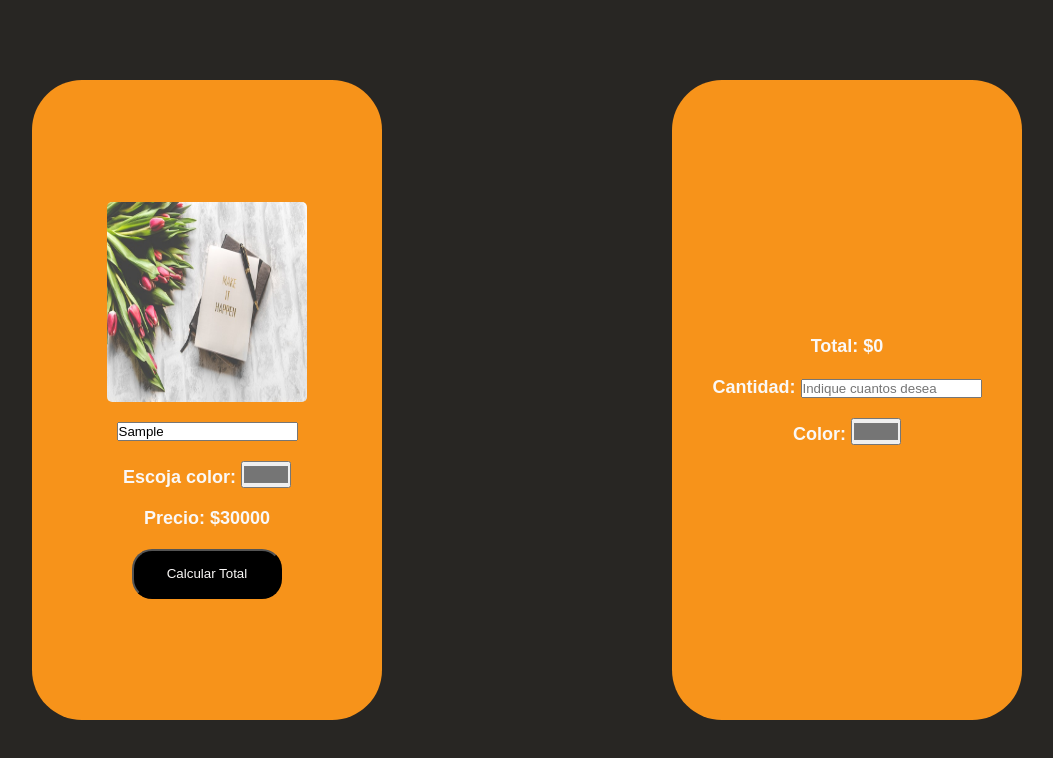
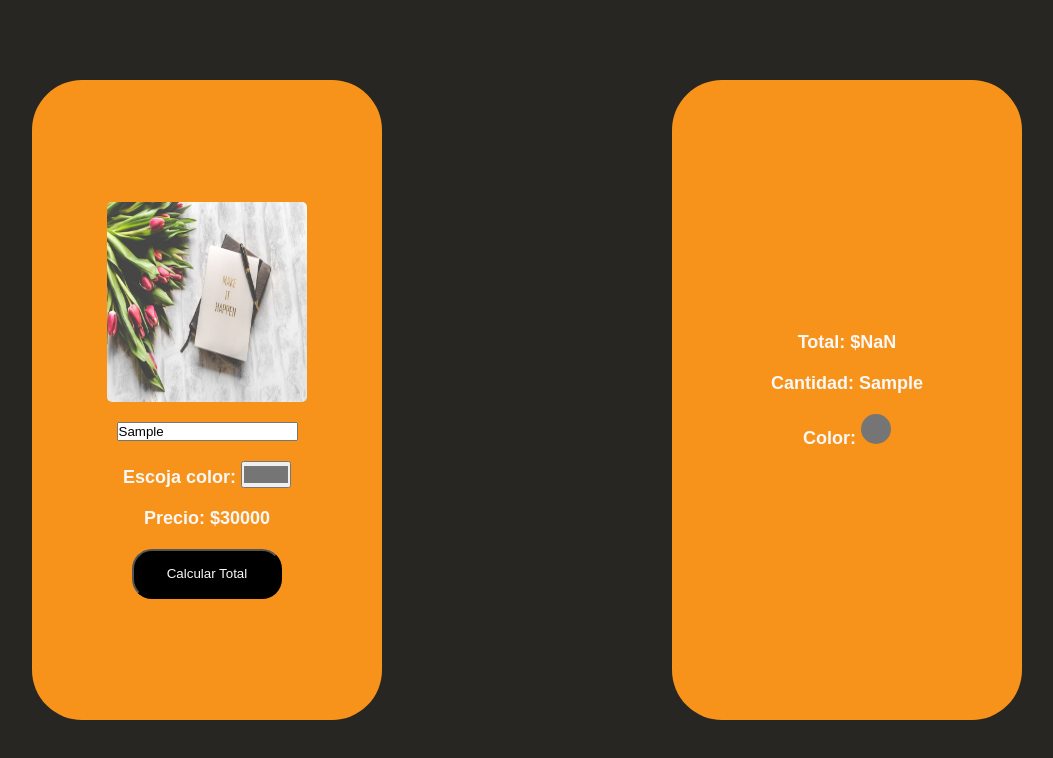
Before and after one commit to cristobal-2207/Calculando-Total, a plain HTML site: page index.html in a window 1280 px wide. Both pictures are taken after typing "Sample" into the empty fields and a click on the button "Calcular Total". Shown: the whole page, without its empty margins (113-1166 px from the left). Drawn offline with Linux system fonts and the light colour scheme.

Commit message:
4to Commit: Se genera algoritmo para que se refleje el total de la compra y el color seleccionado.

```diff
--- a/assets/css/style.css
+++ b/assets/css/style.css
@@ -51,3 +51,9 @@ html{
   background-color: black;
   color: #faf8f7;
 }
+.color-final{
+  display: inline-block;
+  width: 30px;
+  height: 30px;
+  border-radius: 20px;
+}
--- a/assets/js/calculandoTotal.js
+++ b/assets/js/calculandoTotal.js
@@ -1,3 +1,13 @@
 const cantidadInput = document.querySelector(".cantidad")
 const colorInput = document.querySelector("#colorInput")
-const precio = document.querySelector(".precio")
+const precio = 30000
+const cantidadSpan = document.querySelector(".cantidad-span")
+const botonCalcular = document.querySelector("#btn-calcular")
+const totalSpan = document.querySelector(".total-calculado")
+const colorFinal = document.querySelector(".color-final")
+
+botonCalcular.addEventListener("click", () => {
+  cantidadSpan.textContent = cantidadInput.value;
+  totalSpan.textContent = `${cantidadInput.value * precio}`;
+  colorFinal.style.backgroundColor = colorInput.value;
+})
--- a/index.html
+++ b/index.html
@@ -21,8 +21,8 @@
     <div class="galeria-cards">
       <div class="galeria-cards-details">
         <p class="margin">Total: $<span class="total-calculado">0</span></p>
-        <p class="margin">Cantidad: <span><input type="text" id="cantidadInput" min="1" value="" placeholder="Indique cuantos desea"></span></p>
-        <p class="margin">Color: <span class="circle-span"><input type="color" value="#757575"></span></p>
+        <p class="margin">Cantidad: <span class="cantidad-span"></span></p>
+        <p class="margin">Color: <span class="color-final"></span></p>
       </div>
     </div>
   </section>
```
